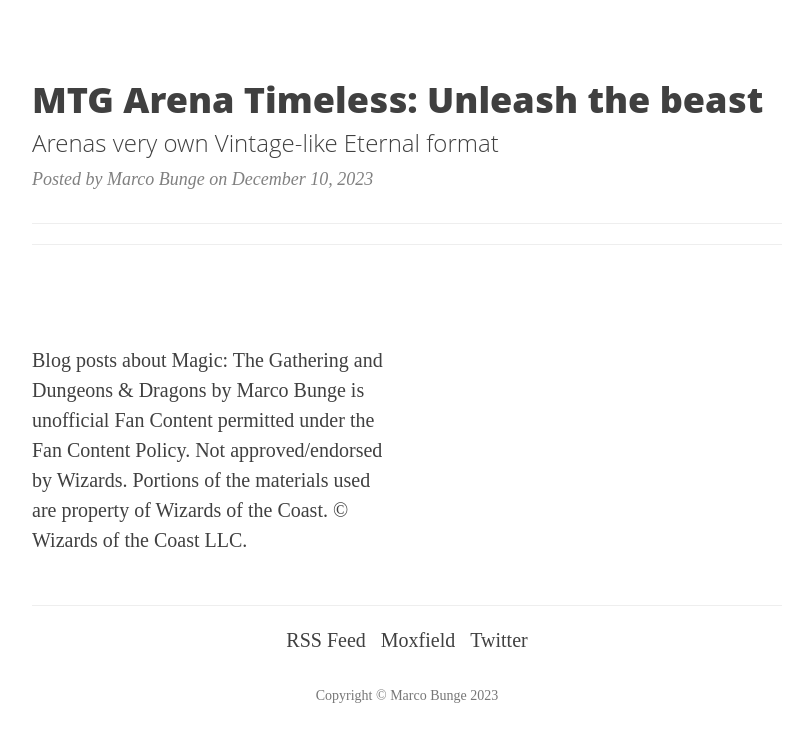
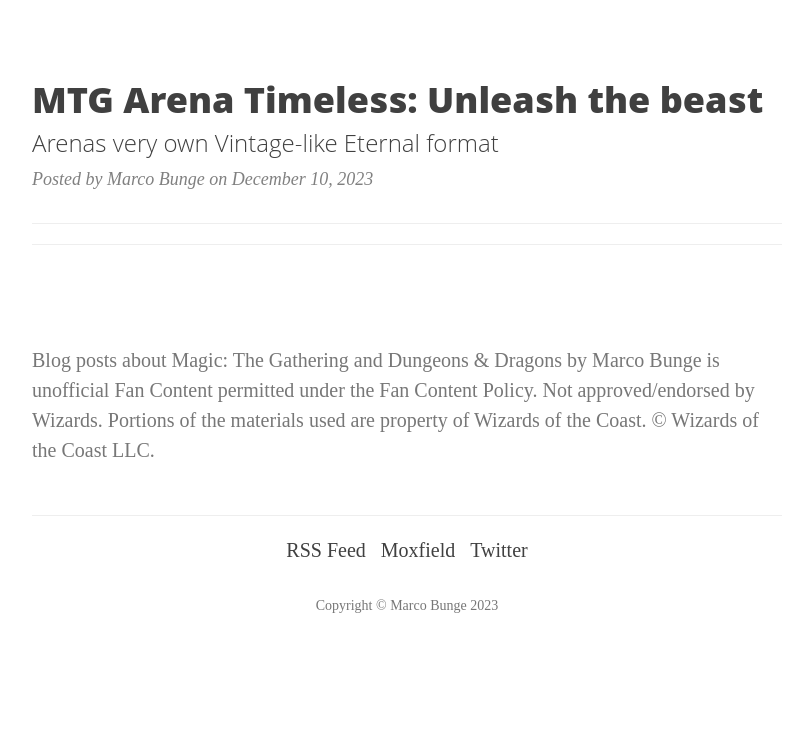
Before and after one commit to mbunge/mbunge.github.io, a Jekyll site: the page built from index.html, in a window 1280 px wide and 1279 px high. Shown: the part 508-1250 px from the top of the window, without its empty margins (233-1027 px from the left). Built offline with Jekyll 4.4.1, drawn with Linux system fonts in a browser that asks for light colours; the list of posts is cut into pages by our own code.

Commit message:
Fix footer

```diff
--- a/_includes/footer.html
+++ b/_includes/footer.html
@@ -2,8 +2,8 @@
 <footer>
     <div class="container">
         <div class="row">
-            <div class="col-lg-4 col-lg-offset-2 col-md-5 col-sm-6 col-xs-6 col-md-offset-1">
-                <p>Blog posts about Magic: The Gathering and Dungeons &amp; Dragons by Marco Bunge is unofficial Fan Content permitted under the Fan Content Policy. Not approved/endorsed by Wizards. Portions of the materials used are property of Wizards of the Coast. &copy; Wizards of the Coast LLC.</p>
+            <div class="col-lg-8 col-lg-offset-2 col-md-10 col-md-offset-1">
+                <p class="text-muted">Blog posts about Magic: The Gathering and Dungeons &amp; Dragons by Marco Bunge is unofficial Fan Content permitted under the Fan Content Policy. Not approved/endorsed by Wizards. Portions of the materials used are property of Wizards of the Coast. &copy; Wizards of the Coast LLC.</p>
             </div>
             <div class="col-lg-8 col-lg-offset-2 col-md-10 col-md-offset-1">
                 <hr>
```
